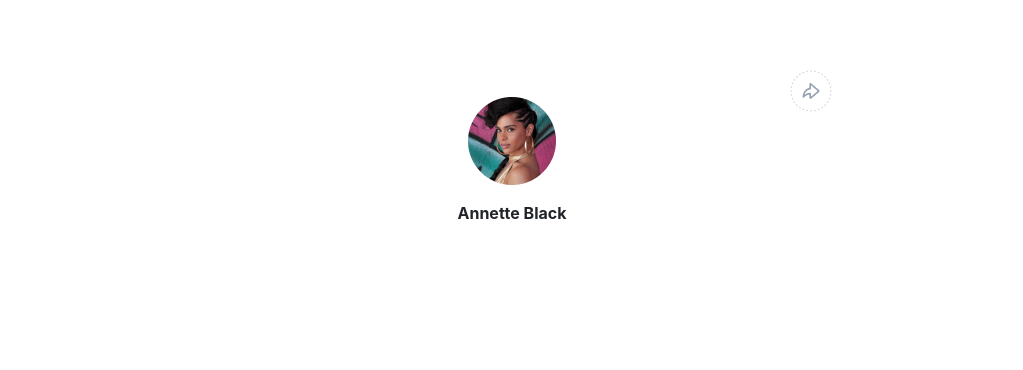
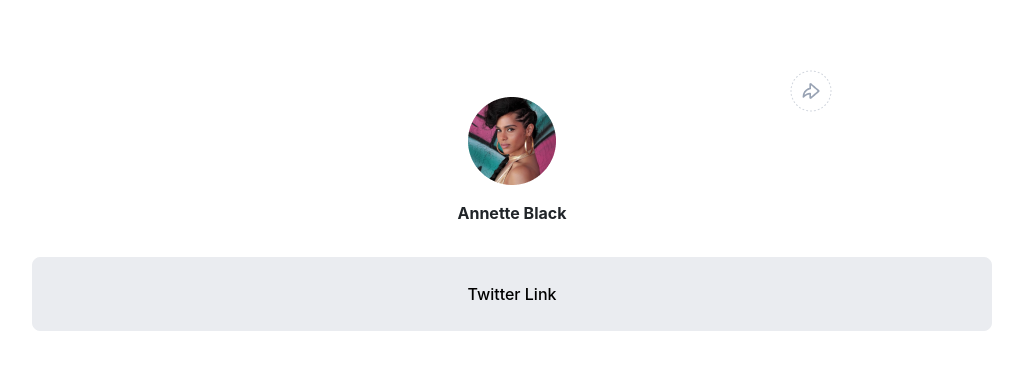
Before and after one commit to Praise25/stage-1-task, a React (Create React App) app: page / in a window 1280 px wide. Shown: the top 370 px of the page, without its empty margins (128-1151 px from the left). Built offline with nearby package versions, Linux system fonts and the light colour scheme.

Commit message:
feat: implement LinkItems component

```diff
--- a/src/App.module.css
+++ b/src/App.module.css
@@ -1,5 +1,6 @@
 .app-container {
   display: flex;
+  flex-direction: column;
   justify-content: center;
   max-width: 80%;
   margin: 3% auto;
--- /dev/null
+++ b/src/components/LinkItems.jsx
@@ -0,0 +1,11 @@
+import classes from "./LinkItems.module.css";
+
+const LinkItems = (props) => {
+  return (
+    <div className={classes["link-item"]}>
+     <a href={props.link}>{props.name}</a>
+    </div>
+  )
+}
+
+export default LinkItems;
--- /dev/null
+++ b/src/components/LinkItems.module.css
@@ -0,0 +1,27 @@
+.link-item {
+  display: flex;
+  text-align: center;
+  margin-top: 1em;
+}
+
+.link-item a {
+  display: block;
+  background-color: #eaecf0;
+  color: black;
+  padding: 1.5em 2em;
+  text-decoration: none;
+  width: 100%;
+  border: 1px solid #eaecf0;
+  border-radius: 0.5em;
+  font-size: 1em;
+  font-weight: 500;
+
+}
+
+.link-item a:hover {
+  background-color: #D0D5DD;
+}
+
+.link-item a:focus {
+  border-color: #98A2B3;
+}
--- /dev/null
+++ b/src/components/LinkList.jsx
@@ -0,0 +1,7 @@
+import LinkItems from "./LinkItems";
+
+const LinkList = () => {
+  return <LinkItems name="Twitter Link" link="" />;
+};
+
+export default LinkList;
--- a/src/components/Profile.jsx
+++ b/src/components/Profile.jsx
@@ -1,8 +1,13 @@
+import { Fragment } from "react";
 import ProfileHeader from "./ProfileHeader"
+import LinkList from "./LinkList";
 
 const Profile = () => {
   return (
-    <ProfileHeader />
+    <Fragment>
+      <ProfileHeader />
+      <LinkList />
+    </Fragment>
   )
 }
 
```
